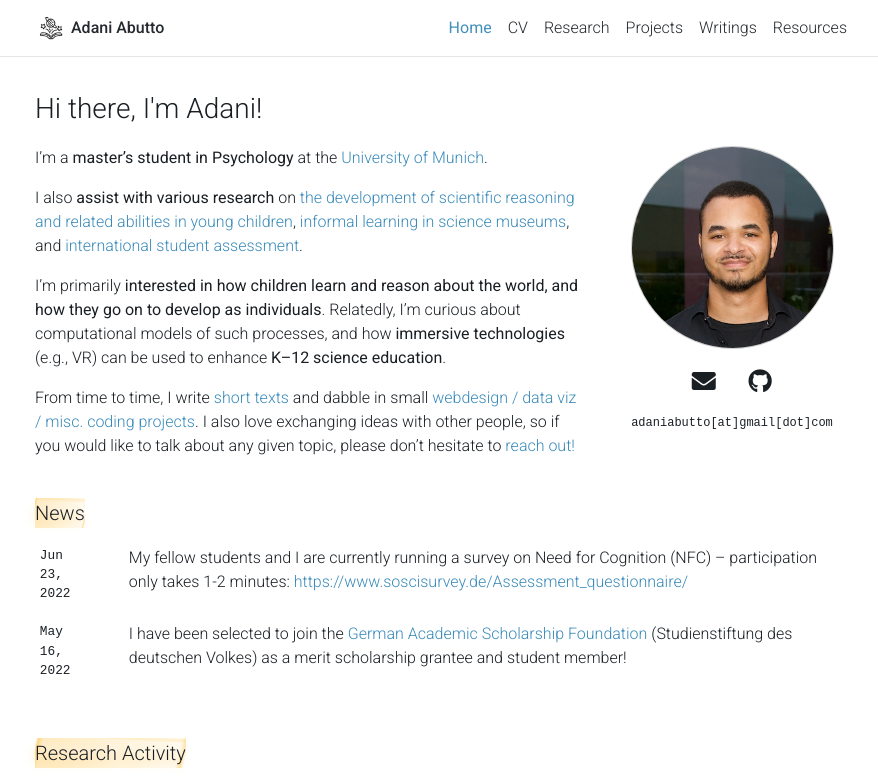
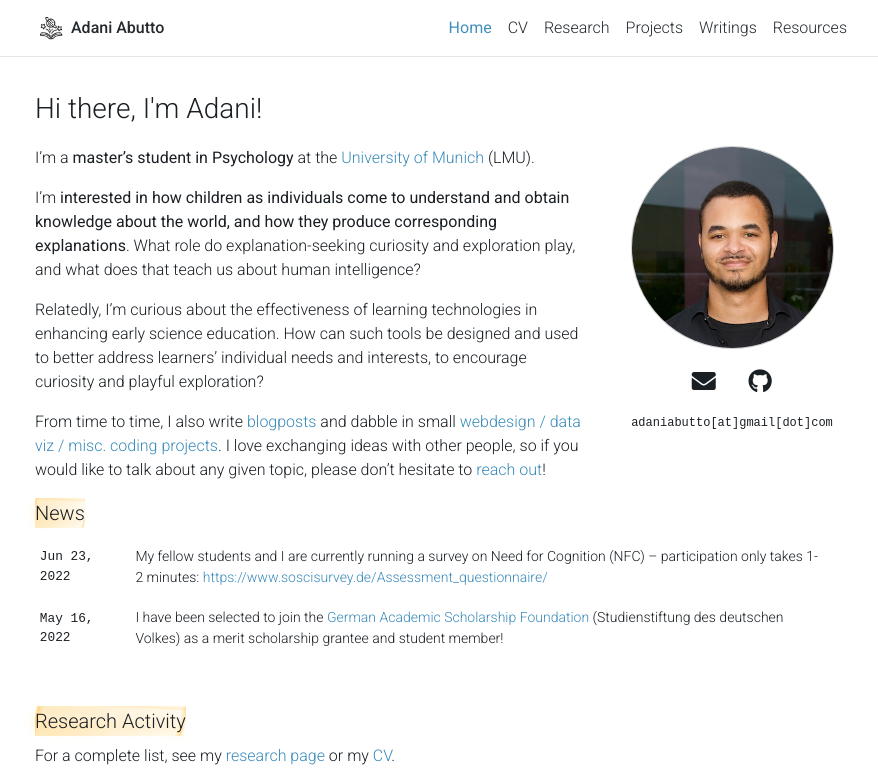
Before and after one commit to pindi-krishna/pindi-krishna.github.io, a Jekyll site: the page built from _pages/home.md, in a window 1280 px wide and 1134 px high. Shown: the top 779 px of the window, without its empty margins (195-1073 px from the left). Built offline with Jekyll 4.4.1, drawn with Linux system fonts in a browser that asks for light colours; full-size pictures stand in for the smaller copies a plugin makes; comment, search, counter and statistics services are not loaded; a style sheet for code colours, icons or effects is not loaded.

Commit message:
Layout + Home update

```diff
--- a/_pages/home.md
+++ b/_pages/home.md
@@ -14,10 +14,10 @@
 selected_papers: true # includes a list of papers marked as "selected={true}"
 social: false  # includes social icons at the bottom of the page
 ---
-I'm a <b>master's student in Psychology</b> at the <a href="https://www.lmu.de/en/about-lmu/index.html">University of Munich</a>.
+I'm a <b>master's student in Psychology</b> at the <a href="https://www.lmu.de/en/about-lmu/index.html">University of Munich</a> (LMU).
 
-I also <b>assist with various research</b> on <a href="https://www.psy.lmu.de/epp/forschung/explore/index.html">the development of scientific reasoning and related abilities in young children</a>, <a href="https://www.edu.sot.tum.de/en/fil/research/laufende-projekte/instructional-prompts-in-the-museum/">informal learning in science museums</a>, and <a href="http://zib.education/en/home.html">international student assessment</a>.
+I’m <b>interested in how children as individuals come to understand and obtain knowledge about the world, and how they produce corresponding explanations</b>. What role do explanation-seeking curiosity and exploration play, and what does that teach us about human intelligence?
 
-I'm primarily <b>interested in how children learn and reason about the world, and how they go on to develop as individuals</b>. Relatedly, I'm curious about computational models of such processes, and how <b>immersive technologies</b> (e.g., VR) can be used to enhance <b>K–12 science education</b>.
+Relatedly, I’m curious about the effectiveness of learning technologies in enhancing early science education. How can such tools be designed and used to better address learners' individual needs and interests, to encourage curiosity and playful exploration?
 
-From time to time, I write <a href="/writings/">short texts</a> and dabble in small <a href="https://github.com/adaniabutto">webdesign / data viz / misc. coding projects</a>. I also love exchanging ideas with other people, so if you would like to talk about any given topic, please don't hesitate to <a href="mailto:adaniabutto@gmail.com">reach out!</a><br><br>
+From time to time, I also write <a href="https://www.adaniabutto.com/writings/">blogposts</a> and dabble in small <a href="https://github.com/adaniabutto">webdesign / data viz / misc. coding projects</a>. I love exchanging ideas with other people, so if you would like to talk about any given topic, please don’t hesitate to <a href="mailto:adaniabutto@gmail.com">reach out</a>!
--- a/_sass/_base.scss
+++ b/_sass/_base.scss
@@ -46,7 +46,7 @@
     }
     td {
       vertical-align: middle;
-      font-size: 1rem;
+      font-size: 0.875rem;
     }
     th {
       vertical-align: middle !important;
```
